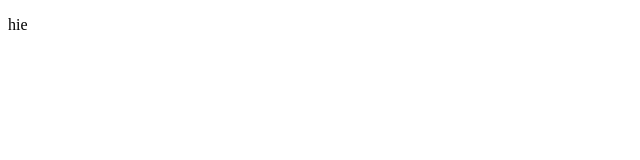
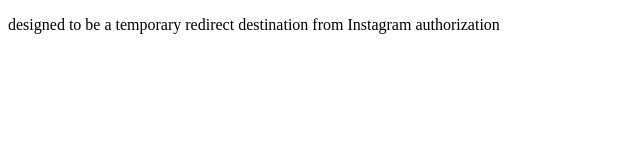
Before and after one commit to gabinpoa/dummyPage, a plain HTML site: page static/index.html in a window 1280 px wide. Shown: the whole page, without its empty margins (0-640 px from the left). Drawn offline with Linux system fonts and the light colour scheme.

Commit message:
Add more compreensive text

```diff
--- a/static/index.html
+++ b/static/index.html
@@ -1,13 +1,16 @@
 <!doctype html>
 <html lang="en">
   <head>
-    <title>Dummy</title>
+    <title>Dummy page</title>
     <meta charset="UTF-8" />
     <meta name="viewport" content="width=device-width, initial-scale=1" />
   </head>
   <body>
     <div id="app">
-      <p>hie</p>
+      <p>
+        designed to be a temporary redirect destination from Instagram
+        authorization
+      </p>
     </div>
     <script src="../src/authcode.js"></script>
   </body>
```
